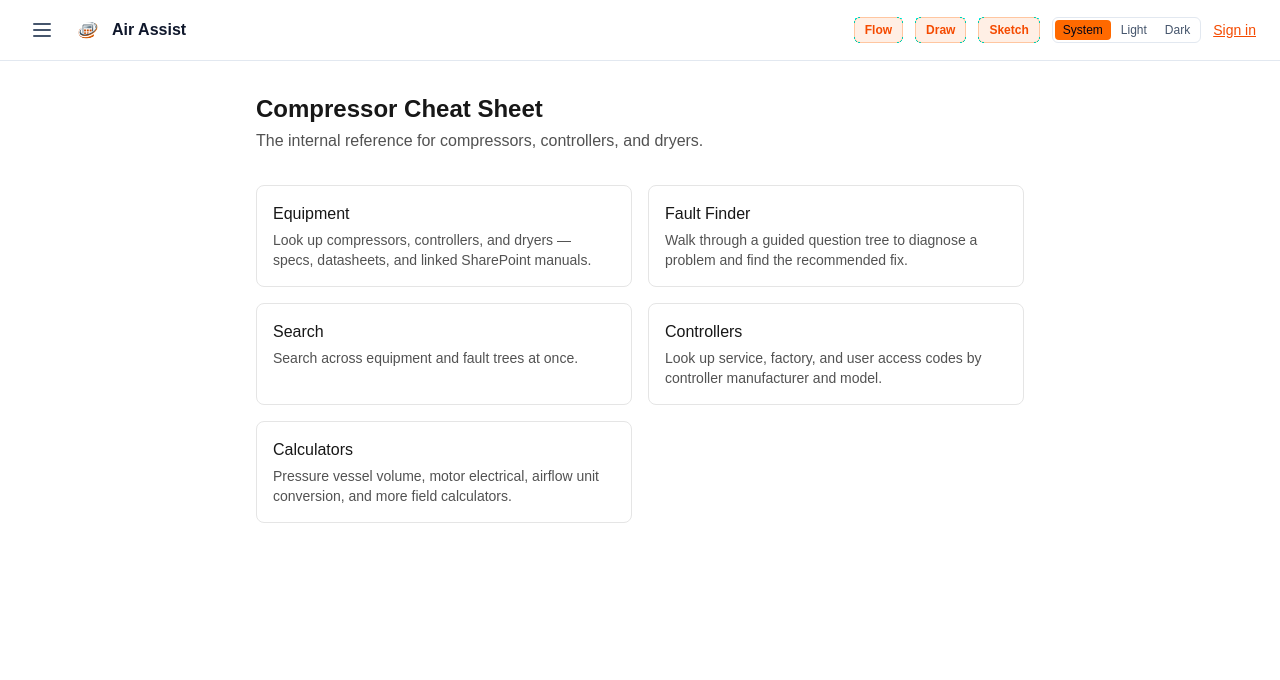
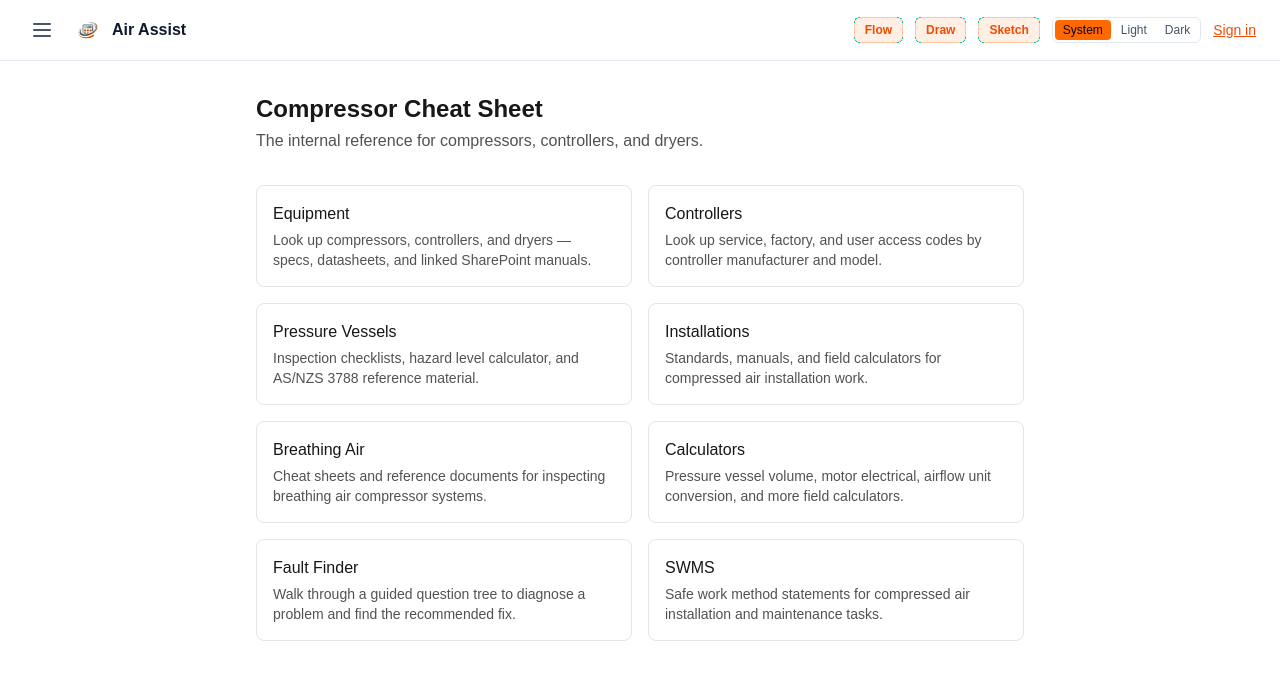
Before and after one commit to Mccooters/Compressor-Cheat-Sheet, a Next.js app: page / in a window 1280 px wide. Shown: the top 680 px of the page. Built offline with nearby package versions, Linux system fonts and the light colour scheme; no server answers.

Commit message:
Match homepage cards to nav menu — same links, same order

```diff
--- a/src/app/page.tsx
+++ b/src/app/page.tsx
@@ -8,27 +8,46 @@ const cards = [
       "Look up compressors, controllers, and dryers — specs, datasheets, and linked SharePoint manuals.",
   },
   {
+    href: "/controllers",
+    title: "Controllers",
+    description:
+      "Look up service, factory, and user access codes by controller manufacturer and model.",
+  },
+  {
+    href: "/pressure-vessel-inspection",
+    title: "Pressure Vessels",
+    description:
+      "Inspection checklists, hazard level calculator, and AS/NZS 3788 reference material.",
+  },
+  {
+    href: "/installations",
+    title: "Installations",
+    description:
+      "Standards, manuals, and field calculators for compressed air installation work.",
+  },
+  {
+    href: "/breathing-air-inspections",
+    title: "Breathing Air",
+    description:
+      "Cheat sheets and reference documents for inspecting breathing air compressor systems.",
+  },
+  {
+    href: "/calculators",
+    title: "Calculators",
+    description:
+      "Pressure vessel volume, motor electrical, airflow unit conversion, and more field calculators.",
+  },
+  {
     href: "/wizard",
     title: "Fault Finder",
     description:
       "Walk through a guided question tree to diagnose a problem and find the recommended fix.",
   },
   {
-    href: "/search",
-    title: "Search",
-    description: "Search across equipment and fault trees at once.",
-  },
-  {
-    href: "/controllers",
-    title: "Controllers",
+    href: "/swms",
+    title: "SWMS",
     description:
-      "Look up service, factory, and user access codes by controller manufacturer and model.",
-  },
-  {
-    href: "/calculators",
-    title: "Calculators",
-    description:
-      "Pressure vessel volume, motor electrical, airflow unit conversion, and more field calculators.",
+      "Safe work method statements for compressed air installation and maintenance tasks.",
   },
 ];
 
```
